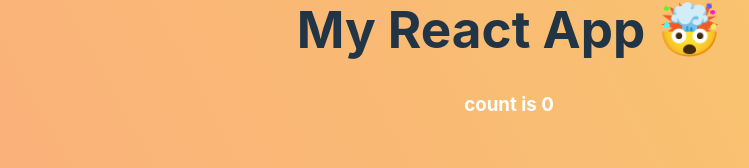
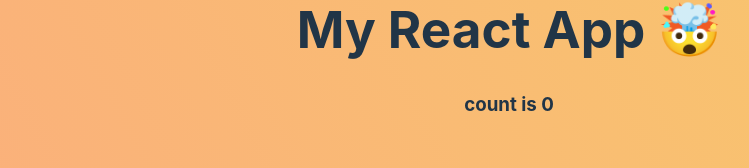
Before and after one commit to doolyawit/my-react-app, a React (Vite) app: page / in a window 1280 px wide. Shown: the part 315-483 px from the top of the page, without its empty margins (131-880 px from the left). Built offline with nearby package versions, Linux system fonts and the light colour scheme.

Commit message:
remove color css

```diff
--- a/src/App.css
+++ b/src/App.css
@@ -7,9 +7,6 @@
 body {
   background-color: #fbab7e;
   background-image: linear-gradient(62deg, #fbab7e 0%, #f7ce68 100%);
-}
-h3 {
-  color: white;
 }
 .logo {
   height: 6em;
```
